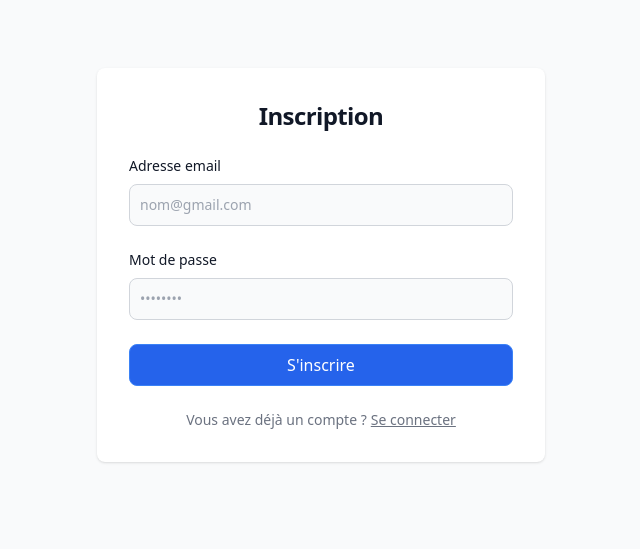
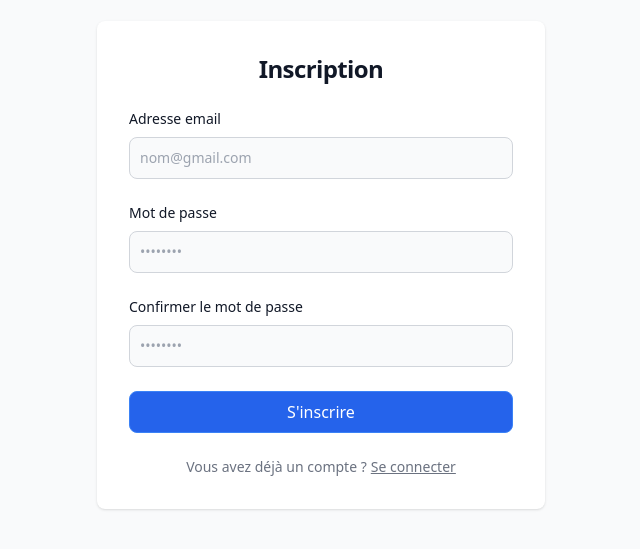
Before and after one commit to khechinimed/Encherons, a React (Create React App) app: page /signup in a window 1280 px wide. Shown: the part 135-684 px from the top of the page, without its empty margins (319-959 px from the left). Built offline with nearby package versions, Linux system fonts and the light colour scheme; no server answers.

Commit message:
Inscription affichage erreur / confirmer le mot de passe

```diff
--- a/src/components/Signup.jsx
+++ b/src/components/Signup.jsx
@@ -5,20 +5,27 @@
 const Signup = () => {
   const [email, setEmail] = useState('');
   const [password, setPassword] = useState('');
+  const [passwordConfirme, setPasswordConfirme] = useState('');
   const [error, setError] = useState('')
   const { createUser } = UserAuth();
   const navigate = useNavigate()
+  const [loading, setLoading] = useState(false);
 
   const handleSubmit = async (e) => {
-    e.preventDefault();
-    setError('');
-    try {
-      await createUser(email, password);
-      navigate('/home')
-    } catch (e) {
-      setError(e.message);
-      console.log(e.message);
+    if (password !== passwordConfirme) {
+      setError("Les mots de passe ne sont pas les mêmes");
+    }else{
+      e.preventDefault();
+      setError('');
+      try {
+        await createUser(email, password);
+        navigate('/home')
+      } catch (error) {
+        setError("La création de compte a échoué");
+        }
+        setLoading(false);
     }
+
   };
 
   return (
@@ -30,7 +37,8 @@
                   <h1 class="text-xl font-bold leading-tight tracking-tight text-gray-900 md:text-2xl dark:text-white text-center">
                       Inscription
                   </h1>
-                  <form onSubmit={handleSubmit} class="space-y-4 md:space-y-6" action="#">
+                  {error && <p class="text-center text-red-500">{error}</p>}
+                  <form onSubmit={handleSubmit} class="space-y-4 md:space-y-6">
                       <div>
                           <label for="email" class="block mb-2 text-sm font-medium text-gray-900 dark:text-white">Adresse email</label>
                           <input type="email" name="email" id="email" className="bg-gray-50 border border-gray-300 text-gray-900 sm:text-sm rounded-lg focus:ring-primary-600 focus:border-primary-600 block w-full p-2.5 dark:bg-gray-700 dark:border-gray-600 dark:placeholder-gray-400 dark:text-white dark:focus:ring-blue-500 dark:focus:border-blue-500" placeholder="nom@gmail.com" required="" onChange={(e) => setEmail(e.target.value)} />
@@ -38,6 +46,10 @@
                       <div>
                           <label for="password" class="block mb-2 text-sm font-medium text-gray-900 dark:text-white">Mot de passe</label>
                           <input type="password" name="password" id="password" placeholder="••••••••" className="bg-gray-50 border border-gray-300 text-gray-900 sm:text-sm rounded-lg focus:ring-primary-600 focus:border-primary-600 block w-full p-2.5 dark:bg-gray-700 dark:border-gray-600 dark:placeholder-gray-400 dark:text-white dark:focus:ring-blue-500 dark:focus:border-blue-500" required="" onChange={(e) => setPassword(e.target.value)} />
+                      </div>
+                      <div>
+                          <label for="password" class="block mb-2 text-sm font-medium text-gray-900 dark:text-white">Confirmer le mot de passe</label>
+                          <input type="password" name="passwordConf" id="passwordConf" placeholder="••••••••" className="bg-gray-50 border border-gray-300 text-gray-900 sm:text-sm rounded-lg focus:ring-primary-600 focus:border-primary-600 block w-full p-2.5 dark:bg-gray-700 dark:border-gray-600 dark:placeholder-gray-400 dark:text-white dark:focus:ring-blue-500 dark:focus:border-blue-500" required="" onChange={(e) => setPasswordConfirme(e.target.value)} />
                       </div>
                       <button type="submit" className="border border-blue-500 bg-blue-600 hover:bg-blue-500 w-full p-2 my-2 text-white rounded-lg">S'inscrire</button>
                       <p class="text-sm font-light text-gray-500 dark:text-gray-400 text-center">
```
